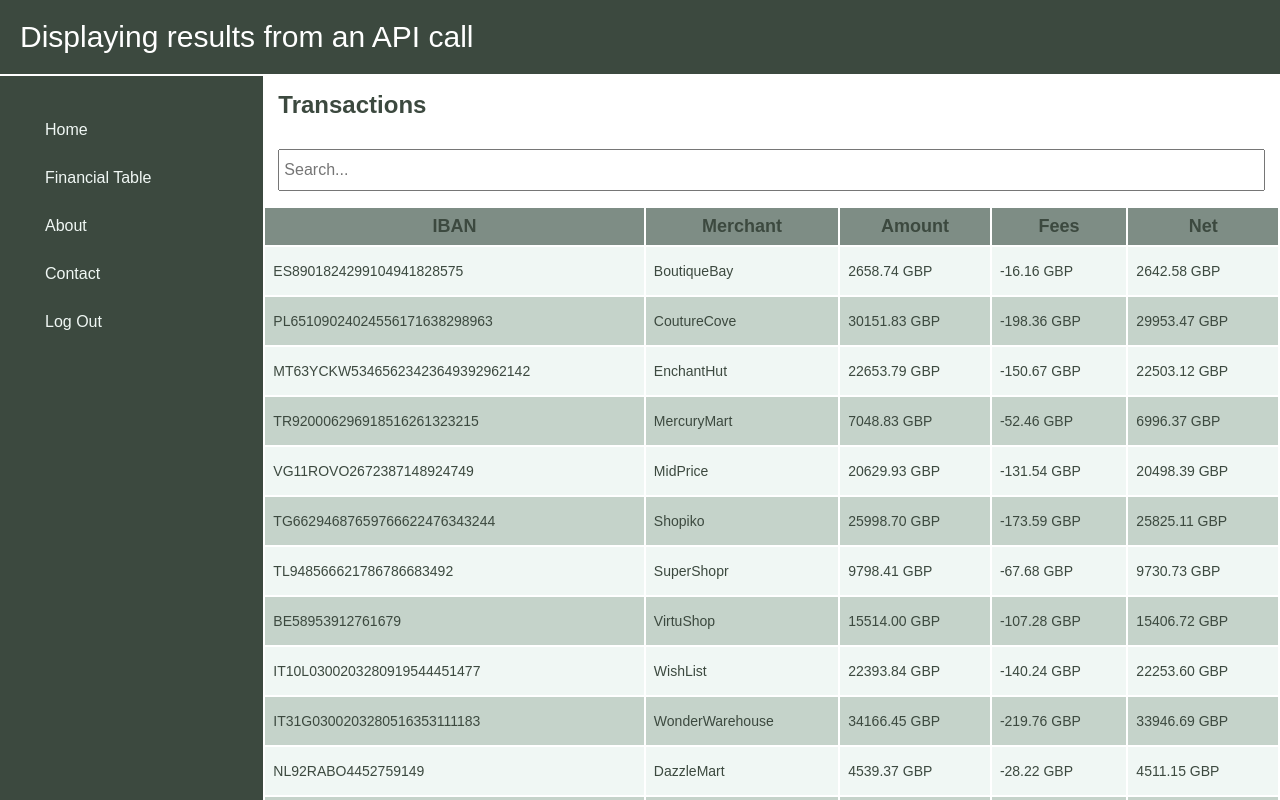
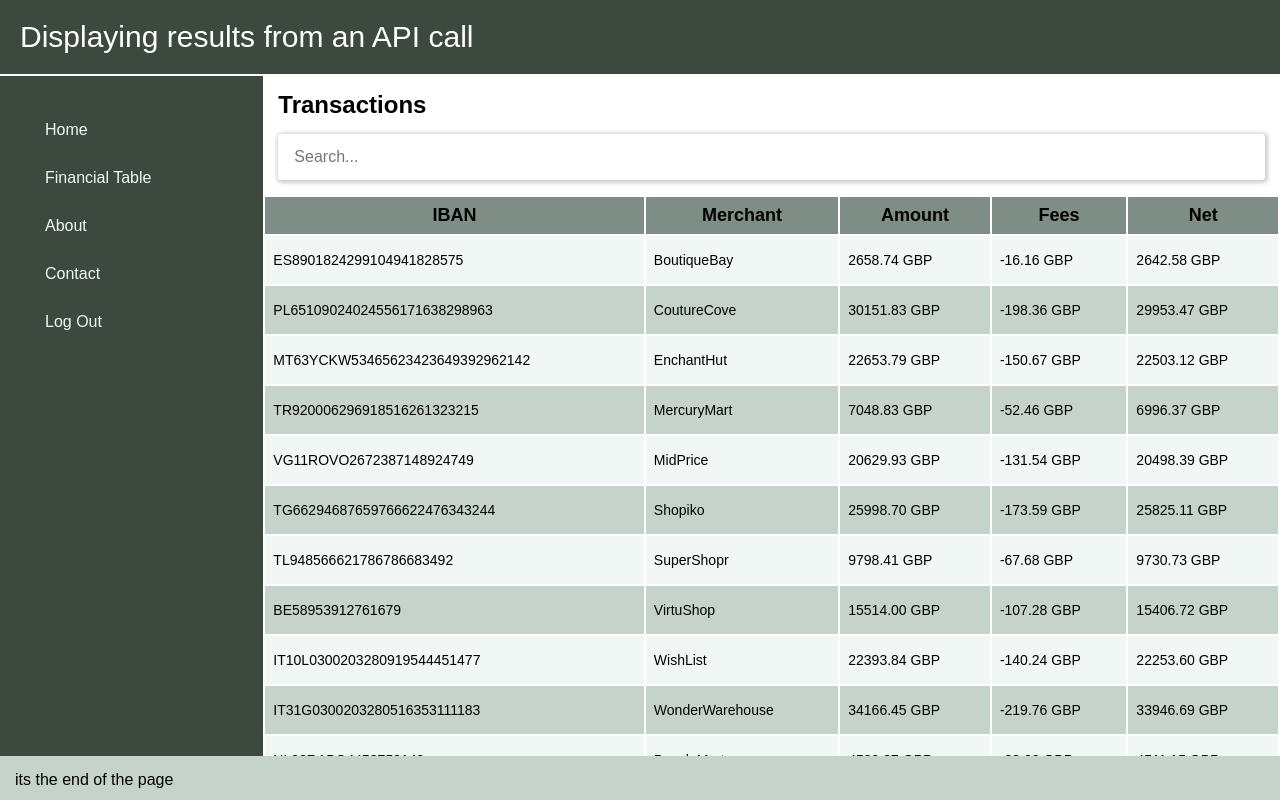
Before and after one commit to Cskelton77/apiTableDemo, a Next.js app: page / in a window 1280 px wide. Shown: the top 800 px of the page. Built offline with nearby package versions, Linux system fonts and the light colour scheme.

Commit message:
Touch ups on styling, layout for future expansion

```diff
--- a/src/components/Footer/Footer.module.scss
+++ b/src/components/Footer/Footer.module.scss
@@ -2,5 +2,6 @@
 
 .footer {
     padding: 15px;
-    background-color: colours.$ashGrey
+    background-color: colours.$ashGrey;
+    flex: 5;
 }
--- a/src/components/Menu/Menu.module.scss
+++ b/src/components/Menu/Menu.module.scss
@@ -9,6 +9,7 @@
 
     @media(max-width: 600px){
         min-height: 0;
+        max-width: none;
         padding: 0;
         display: flex;
         justify-content:space-between;
--- a/src/styles/index.module.scss
+++ b/src/components/PageWrapper/PageWrapper.module.scss
@@ -1,7 +1,13 @@
-.pageWrapper {
+.page {
     display: flex;
+    height: 85%;
 
     @media(max-width: 600px){
         flex-direction: column;
     }
+
+    .content {
+        flex: 5;
+        overflow: scroll;
+    }
 }
--- /dev/null
+++ b/src/components/PageWrapper/PageWrapper.tsx
@@ -0,0 +1,32 @@
+import { Header, Menu, MenuItem, Footer } from "@/components/"
+import styles from './PageWrapper.module.scss'
+
+interface PageWrapper {
+    children: React.ReactNode
+}
+const PageWrapper = ({children}: PageWrapper) => {
+
+    const menuLinks: Array<MenuItem> = [
+        {uuid: 1, name: "Home", link: "#"},
+        {uuid: 2, name: "Financial Table", link: "#"},
+        {uuid: 3, name: "About", link: "#"},
+        {uuid: 4, name: "Contact", link: "#"},
+        {uuid: 5, name: "Log Out", link: "#"},
+    ]
+
+    return (
+        <>
+            <Header />
+            <div className={styles.page}>
+                <Menu links={menuLinks} />
+                <span className={styles.content}>
+                    {children}
+                </span>
+            </div>
+            <Footer />
+        </>
+    )
+
+}
+
+export default PageWrapper
--- a/src/components/SearchBar/SearchBar.module.scss
+++ b/src/components/SearchBar/SearchBar.module.scss
@@ -1,7 +1,10 @@
 .searchbar {
     box-sizing: content-box;
-    margin: 15px;
+    margin: 0 15px;
     font-size: 16px;
     height: 30px;
-    padding: 4px;
+    padding: 8px 16px;
+    box-shadow: 1px 1px 4px 2px rgba(0, 0, 0, 0.2);
+    border: none;
+    border-radius: 3px;
 }
--- a/src/components/Table/Table.module.scss
+++ b/src/components/Table/Table.module.scss
@@ -1,10 +1,8 @@
 @use '../../styles/palette.scss' as colours;
 
 .transactionTable {
-    flex: 5;
-    color: colours.$feldgrau;
 
-    .headerArea {
+   .headerArea {
         h2 {
             padding: 15px;
         }
@@ -15,6 +13,7 @@
 
     table {
         width: 100%;
+        margin-top: 15px;
     }
     thead {
         @media(max-width: 600px){
--- a/src/components/Table/Table.tsx
+++ b/src/components/Table/Table.tsx
@@ -37,14 +37,23 @@ const Table = ({tableTitle, headers, rows, showSearch = true}: TableProps) => {
         }
     }, [rows, searchTerm])
 
-    if(isDataLengthMatched){
+
     return (
     <div className={styles.transactionTable}>
         <div className={styles.headerArea}>
             { tableTitle && <h2>{tableTitle}</h2> }
-                { showSearch && <SearchBar value={searchTerm} searchFunction={(e) => setSearchTerm(e.target.value)} /> }
+            { showSearch && isDataLoaded && <SearchBar value={searchTerm} searchFunction={(e) => setSearchTerm(e.target.value)} /> }
         </div>
         <table >
+            {!isDataLoaded && (
+                <tbody>
+                    <tr>
+                        <td colSpan={headers.length}>{"Loading..."}</td>
+                    </tr>
+                </tbody>
+            ) }
+            {isDataLengthMatched && (
+                <>
                     <thead>
                         <tr>
                             { headers.map((header) =>( <th key={header.header}>{header.header}</th> ))}
@@ -60,10 +69,12 @@ const Table = ({tableTitle, headers, rows, showSearch = true}: TableProps) => {
                                 </tr>
                             )}
                     </tbody>
+                </>
+            )}
         </table>
     </div>
     )
-    }
+
     return ('header/data mismatch')
 }
 
--- a/src/components/index.ts
+++ b/src/components/index.ts
@@ -1,6 +1,7 @@
 import Footer from "./Footer/Footer";
 import Header from "./Header/Header";
 import Menu from "./Menu/Menu";
+import PageWrapper from "./PageWrapper/PageWrapper";
 import SearchBar from "./SearchBar/SearchBar";
 import Table from "./Table/Table";
 
@@ -8,7 +9,7 @@ import { MenuItem } from './Menu/Menu.interface'
 import { TableData } from './Table/Table.interface'
 
 export {
-    Footer, Header, Menu, SearchBar, Table
+    Footer, Header, Menu, PageWrapper, SearchBar, Table
 }
 
 export type {
--- a/src/pages/index.tsx
+++ b/src/pages/index.tsx
@@ -1,18 +1,9 @@
 import { useEffect, useState } from "react"
-import { Header, Menu, MenuItem, Table, TableData, Footer } from "@/components/"
+import { PageWrapper, Table, TableData } from "@/components/"
 import { MerchantApiResponse, MerchantTransaction } from "@/interfaces"
 import { prepareMerchantData } from "@/utilities"
-import styles from '@/styles/index.module.scss'
 
 export default function Home() {
-
-    const menuLinks: Array<MenuItem> = [
-        {uuid: 1, name: "Home", link: "#"},
-        {uuid: 2, name: "Financial Table", link: "#"},
-        {uuid: 3, name: "About", link: "#"},
-        {uuid: 4, name: "Contact", link: "#"},
-        {uuid: 5, name: "Log Out", link: "#"},
-    ]
 
     const defaultTableData: TableData = {
         headers: [
@@ -49,13 +40,8 @@ export default function Home() {
     }, [])
 
     return (
-        <>
-            <Header />
-            <div className={styles.pageWrapper}>
-                <Menu links={menuLinks} />
+        <PageWrapper>
                 <Table  tableTitle={"Transactions"} {...transactionsData} />
-            </div>
-            <Footer />
-        </>
+        </PageWrapper>
     )
 }
--- a/src/styles/globals.css
+++ b/src/styles/globals.css
@@ -9,6 +9,13 @@ body {
   max-width: 100vw;
   overflow-x: hidden;
   font-family: sans-serif;
+  overscroll-behavior-y: none;
+  overscroll-behavior-x: none;
+}
+#__next {
+    height: 100vh;
+    display: flex;
+    flex-direction: column;
 }
 
 a {
```
Also changed, not shown: 1 other file (tests, documents, lock files or other folders). Lines whose indentation alone changed are shown as unchanged.
